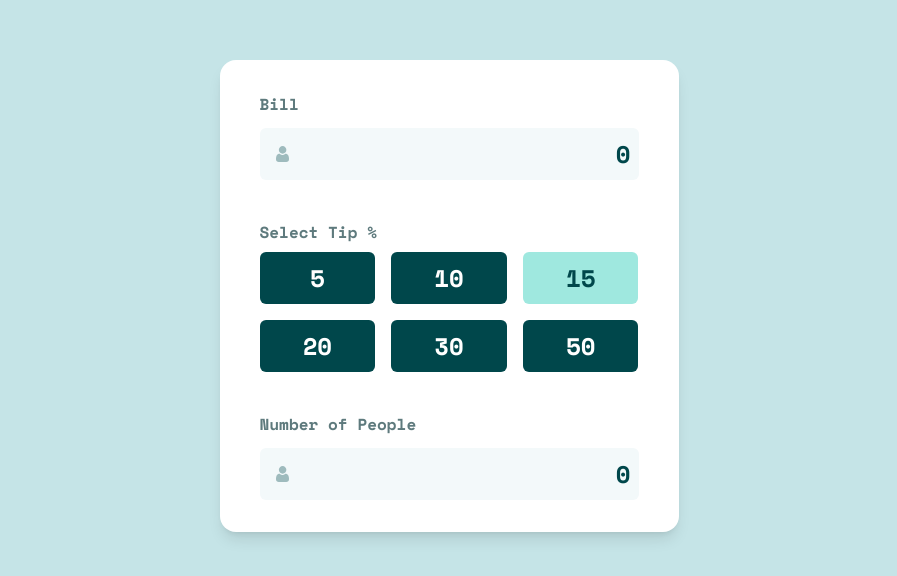
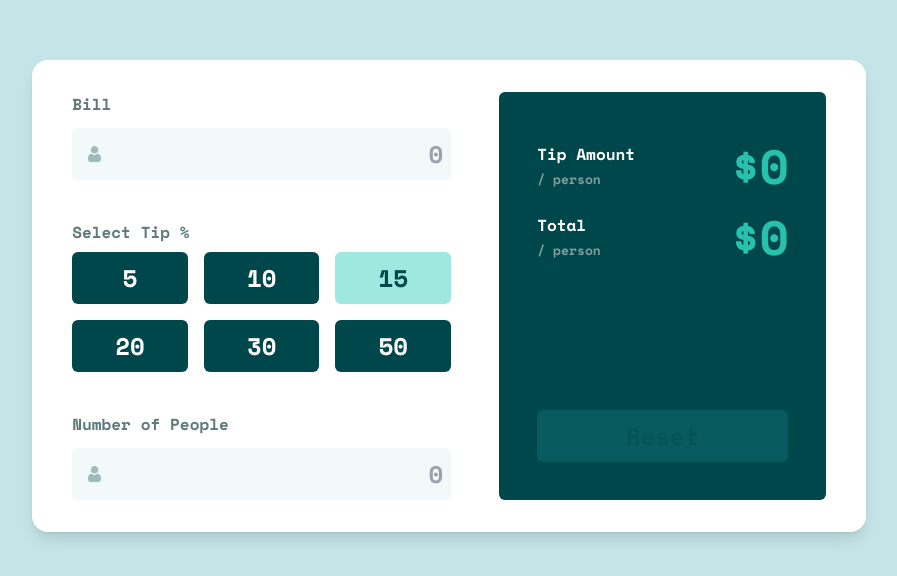
Before and after one commit to lordever/react-tailwind-sandbox, a React (Create React App) app: page / in a window 1280 px wide. Shown: the part 104-680 px from the top of the page, without its empty margins (191-1088 px from the left). Built offline with nearby package versions, Linux system fonts and the light colour scheme.

Commit message:
Task has been completed

```diff
--- a/src/App.tsx
+++ b/src/App.tsx
@@ -1,16 +1,14 @@
 import React from 'react';
 import './App.css';
 import { TipCalculator } from './components/tip-calculator';
+import { TipCard } from './components/tip-card';
 
 function App() {
   return (
     <main className="flex min-h-full w-full items-center justify-center">
-      <section className="max-w-[920px]">
       <TipCalculator.Root
         allowedPercents={[5, 10, 15, 20, 30, 50]}
-          bill={0}
         selectedTipPercent={15}
-          numberOfPeople={0}
       >
         <TipCalculator.Content>
           <TipCalculator.Cols>
@@ -20,9 +18,34 @@ function App() {
 
             <TipCalculator.NumberOfPeopleInput />
           </TipCalculator.Cols>
+
+          <TipCard.Root>
+            <div className="flex h-full flex-col justify-between">
+              <section>
+                <TipCard.Row>
+                  <TipCard.Value
+                    label="Tip Amount"
+                    subLabel="/ person"
+                    kind="amount"
+                  />
+                </TipCard.Row>
+
+                <TipCard.Row>
+                  <TipCard.Value
+                    label="Total"
+                    subLabel="/ person"
+                    kind="total"
+                  />
+                </TipCard.Row>
+              </section>
+
+              <TipCard.Actions>
+                <TipCard.Reset />
+              </TipCard.Actions>
+            </div>
+          </TipCard.Root>
         </TipCalculator.Content>
       </TipCalculator.Root>
-      </section>
     </main>
   );
 }
--- a/src/components/common/input/input.component.tsx
+++ b/src/components/common/input/input.component.tsx
@@ -9,14 +9,14 @@ type CommonProps = {
 
 type StringInputProps = CommonProps & {
   kind?: 'string';
-  value: string;
-  onValueChange: (value: string) => void;
+  value?: string;
+  onValueChange: (value: string | undefined) => void;
 };
 
 type NumberInputProps = CommonProps & {
   kind: 'number';
-  value: number;
-  onValueChange: (value: number) => void;
+  value?: number;
+  onValueChange: (value: number | undefined) => void;
   allowNegative?: boolean;
 };
 
@@ -30,16 +30,23 @@ export function Input(props: InputProps) {
 
     if (props.kind === 'number') {
       const trimmed = raw.trim();
-      if (trimmed === '' || trimmed === '-' || trimmed === '+') {
-        props.onValueChange(0);
+
+      if (trimmed === '') {
+        props.onValueChange(undefined);
         return;
       }
-      const n = Number(trimmed);
-      if (!Number.isFinite(n)) return;
+
+      const n = Number(trimmed.replace(',', '.'));
+
+      if (!Number.isFinite(n)) {
+        return;
+      }
       if (!props.allowNegative && n < 0) return;
+
       props.onValueChange(n);
     } else {
-      props.onValueChange(raw);
+      const next = raw === '' ? undefined : raw;
+      props.onValueChange(next);
     }
   };
 
@@ -52,7 +59,9 @@ export function Input(props: InputProps) {
   );
 
   const stringValue =
-    props.kind === 'number' ? String(props.value ?? '') : (props.value ?? '');
+    props.kind === 'number'
+      ? (props.value === undefined ? '' : String(props.value))
+      : (props.value ?? '');
 
   return (
     <div className="flex flex-col gap-3">
@@ -69,11 +78,7 @@ export function Input(props: InputProps) {
       </div>
 
       <div className="relative">
-        <img
-          className="absolute left-4 top-[18px]"
-          src="/user-icon.svg"
-          alt=""
-        />
+        <img className="absolute left-4 top-[18px]" src="/user-icon.svg" alt="" />
         <input
           id={id}
           className={inputClassName}
--- a/src/components/tip-calculator/tip-calculator-content.component.tsx
+++ b/src/components/tip-calculator/tip-calculator-content.component.tsx
@@ -2,7 +2,7 @@ import React, { FC, memo, PropsWithChildren } from 'react';
 
 const TipCalculatorContent: FC<PropsWithChildren> = ({ children }) => {
   return (
-    <div className="flex flex-col-reverse gap-10 md:flex-row md:gap-12">
+    <div className="flex flex-col gap-10 md:flex-row md:gap-12">
       {children}
     </div>
   );
--- a/src/components/tip-calculator/tip-calculator-number-of-people-input.component.tsx
+++ b/src/components/tip-calculator/tip-calculator-number-of-people-input.component.tsx
@@ -10,8 +10,8 @@ const TipCalculatorNumberOfPeopleInput = () => {
   const [error, setError] = useState<string | undefined>();
 
   const handleSetNumberOfPeople = useCallback(
-    (value: number) => {
-      if (value <= 0) {
+    (value: number | undefined) => {
+      if (value && value <= 0) {
         setError("Can't be zero");
       } else {
         setError(undefined);
--- a/src/components/tip-calculator/tip-calculator.context.tsx
+++ b/src/components/tip-calculator/tip-calculator.context.tsx
@@ -3,7 +3,9 @@ import React, {
   PropsWithChildren,
   useCallback,
   useContext,
+  useEffect,
   useMemo,
+  useRef,
   useState,
 } from 'react';
 import {
@@ -12,42 +14,73 @@ import {
   TipCalculatorContextValue,
 } from './tip-calculator.types';
 
-const TipStateContext = createContext<TipCalculatorState | undefined>(
-  undefined,
-);
-const TipActionsContext = createContext<TipCalculatorActions | undefined>(
-  undefined,
-);
+const TipStateContext = createContext<TipCalculatorState | undefined>(undefined);
+const TipActionsContext = createContext<TipCalculatorActions | undefined>(undefined);
 
-export function TipCalculatorProvider(props: PropsWithChildren<TipCalculatorState>) {
-  const [bill, setBill] = useState(props.bill ?? 0);
-  const [selectedTipPercent, _setSelectedTipPercent] = useState(
-    props.selectedTipPercent ?? 15,
+export function TipCalculatorProvider(
+  props: PropsWithChildren<TipCalculatorState>,
+) {
+  const [bill, setBillState] = useState<number | undefined>(props.bill);
+  const [selectedTipPercent, _setSelectedTipPercent] = useState<number | undefined>(
+    props.selectedTipPercent,
   );
-  const [numberOfPeople, setNumberOfPeople] = useState(props.numberOfPeople ?? 1);
+  const [numberOfPeople, setNumberOfPeopleState] = useState<number | undefined>(
+    props.numberOfPeople,
+  );
+
+  const initialRef = useRef<Pick<TipCalculatorState, 'bill' | 'selectedTipPercent' | 'numberOfPeople'>>({
+    bill: props.bill,
+    selectedTipPercent: props.selectedTipPercent,
+    numberOfPeople: props.numberOfPeople,
+  });
+
+
+  useEffect(() => {
+    if (
+      selectedTipPercent !== undefined &&
+      !props.allowedPercents.includes(selectedTipPercent)
+    ) {
+      _setSelectedTipPercent(undefined);
+    }
+  }, [props.allowedPercents, selectedTipPercent]);
+
+  const setBill = useCallback((value: number | undefined) => {
+    if (value === undefined) {
+      setBillState(undefined);
+      return;
+    }
+    setBillState(Number.isFinite(value) ? Math.max(0, value) : undefined);
+  }, []);
 
   const setSelectedTipPercent = useCallback(
-    (value: number) => {
-      if (props.allowedPercents && !props.allowedPercents.includes(value)) return;
+    (value: number | undefined) => {
+      if (value === undefined) {
+        _setSelectedTipPercent(undefined);
+        return;
+      }
+      if (!props.allowedPercents.includes(value)) {
+        return;
+      }
       _setSelectedTipPercent(value);
     },
     [props.allowedPercents],
   );
 
-  const safeSetBill = useCallback((value: number) => {
-    setBill(Number.isFinite(value) ? Math.max(0, value) : 0);
+  const setNumberOfPeople = useCallback((value: number | undefined) => {
+    if (value === undefined) {
+      setNumberOfPeopleState(undefined);
+      return;
+    }
+    const v = Math.floor(value);
+    setNumberOfPeopleState(v > 0 ? v : 1);
   }, []);
 
-  const safeSetPeople = useCallback((value: number) => {
-    const v = Math.floor(value);
-    setNumberOfPeople(v > 0 ? v : 1);
+  const resetAll = useCallback(() => {
+    setBillState(initialRef.current.bill);
+    _setSelectedTipPercent(initialRef.current.selectedTipPercent);
+    setNumberOfPeopleState(initialRef.current.numberOfPeople);
   }, []);
 
-  const reset = useCallback(() => {
-    setBill(bill ?? 0);
-    _setSelectedTipPercent(selectedTipPercent ?? 15);
-    setNumberOfPeople(numberOfPeople ?? 1);
-  }, [bill, selectedTipPercent, numberOfPeople]);
 
   const state = useMemo<TipCalculatorState>(
     () => ({
@@ -61,12 +94,12 @@ export function TipCalculatorProvider(props: PropsWithChildren<TipCalculatorStat
 
   const actions = useMemo<TipCalculatorActions>(
     () => ({
-      setBill: safeSetBill,
+      setBill,
       setSelectedTipPercent,
-      setNumberOfPeople: safeSetPeople,
-      reset,
+      setNumberOfPeople,
+      resetAll,
     }),
-    [safeSetBill, setSelectedTipPercent, safeSetPeople, reset],
+    [setBill, setSelectedTipPercent, setNumberOfPeople, resetAll],
   );
 
   return (
@@ -80,17 +113,13 @@ export function TipCalculatorProvider(props: PropsWithChildren<TipCalculatorStat
 
 export function useTipState() {
   const ctx = useContext(TipStateContext);
-  if (!ctx)
-    throw new Error('useTipState must be used within <TipCalculatorProvider/>');
+  if (!ctx) throw new Error('useTipState must be used within <TipCalculatorProvider/>');
   return ctx;
 }
 
 export function useTipActions() {
   const ctx = useContext(TipActionsContext);
-  if (!ctx)
-    throw new Error(
-      'useTipActions must be used within <TipCalculatorProvider/>',
-    );
+  if (!ctx) throw new Error('useTipActions must be used within <TipCalculatorProvider/>');
   return ctx;
 }
 
--- a/src/components/tip-card/tip-card-value.component.tsx
+++ b/src/components/tip-card/tip-card-value.component.tsx
@@ -14,7 +14,7 @@ const Value: FC<TipCardValueProps> = ({ kind, subLabel, label }) => {
   const price = kind === 'amount' ? amount : total;
 
   return (
-    <div className="flex flex-row justify-between items-center">
+    <div className="flex flex-row items-center justify-between gap-24">
       <div className="flex flex-col gap-1">
         <h5 className="text-preset-5 text-white">{label}</h5>
         <p className="text-preset-6 text-gray-400">{subLabel}</p>
--- a/src/components/tip-card/tip-card.root.component.tsx
+++ b/src/components/tip-card/tip-card.root.component.tsx
@@ -1,13 +1,48 @@
-import React, { FC, memo, PropsWithChildren } from 'react';
+import React, {
+  FC,
+  memo,
+  PropsWithChildren,
+  useCallback,
+  useEffect,
+  useState,
+} from 'react';
 import { TipCardContext } from './tip-card.context';
 import clsx from 'clsx';
-import { TipCard } from './tip-card.types';
+import { useTipCalculator } from '../tip-calculator/tip-calculator.context';
 
-type RootProps = PropsWithChildren<TipCard>;
+const percentOf = (p: number, n: number) => (n * p) / 100;
 
-const Root: FC<RootProps> = ({ amount, total, onReset, resetDisabled, children }) => {
+const Root: FC<PropsWithChildren> = ({ children }) => {
+  const { state, actions } = useTipCalculator();
+  const { bill, selectedTipPercent, numberOfPeople } = state;
+  const { resetAll } = actions;
+
+  const [amount, setAmount] = useState<number>(0);
+  const [total, setTotal] = useState<number>(0);
+  const [resetDisabled, setResetDisabled] = useState<boolean>(true);
+
+  const handleReset = useCallback(() => {
+    setAmount(0);
+    setTotal(0);
+    resetAll();
+  }, [resetAll]);
+
+  useEffect(() => {
+    if (numberOfPeople && selectedTipPercent && bill && numberOfPeople > 0) {
+      const tipAmountByPerson =
+        percentOf(selectedTipPercent, bill) / numberOfPeople;
+      setAmount(tipAmountByPerson);
+      setTotal(tipAmountByPerson + bill);
+      setResetDisabled(false);
+    } else {
+      setResetDisabled(true);
+    }
+  }, [bill, numberOfPeople, selectedTipPercent]);
+
   return (
-    <TipCardContext.Provider value={{ amount, total, onReset, resetDisabled }}>
+    <TipCardContext.Provider
+      value={{ amount, total, onReset: handleReset, resetDisabled }}
+    >
       <section
         className={clsx(
           'rounded-md bg-green-900 p-[38px] text-white',
--- a/src/components/tip-card/tip-card.types.ts
+++ b/src/components/tip-card/tip-card.types.ts
@@ -1,6 +1,6 @@
 export type TipCard = {
-  amount: string;
-  total: string;
+  amount: number;
+  total: number;
   resetDisabled?: boolean;
   onReset: () => void;
 };
```
Also changed, not shown: src/components/tip-calculator/tip-calculator.types.ts (+7 -6 lines). Lines whose indentation alone changed are shown as unchanged.
